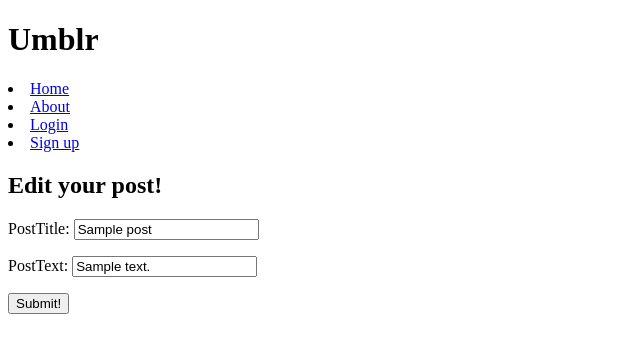
After one commit to vyomapatel7/umblr, a Django app: page /blog/post/edit/1/ in a window 1280 px wide. The commit adds this page. Shown: the top 353 px of the page, without its empty margins (0-640 px from the left). Run offline with Django 3.2, Linux system fonts and the light colour scheme; tables that the repository leaves empty hold one stand-in row (values such as "Sample post").

Commit message:
Create Post function works

```diff
--- /dev/null
+++ b/blog/forms.py
@@ -0,0 +1,12 @@
+from django.forms import ModelForm
+from .models import Blog, Post
+
+class BlogCreateForm(ModelForm):
+    class Meta:
+        model = Blog
+        fields = ('blogTitle', 'blogBio',)
+
+class PostCreateForm(ModelForm):
+    class Meta:
+        model = Post
+        fields = ('postTitle', 'postText')
--- a/blog/models.py
+++ b/blog/models.py
@@ -1,5 +1,6 @@
 from django.db import models
 from django.conf import settings
+
 
 class Blog(models.Model):
     blogTitle = models.CharField(max_length=200, blank=False)
--- /dev/null
+++ b/blog/templates/edit_post.html
@@ -0,0 +1,9 @@
+{% extends 'base.html' %}
+{% block content %}
+    <h2> Edit your post! </h2>
+    <form role="form" action="" method="post">
+        {% csrf_token %}
+        {{ form.as_p }}
+    <button type="submit"> Submit! </button>
+    </form>
+{% endblock %}
--- a/blog/urls.py
+++ b/blog/urls.py
@@ -3,4 +3,11 @@ from .import views
 
 urlpatterns = [
     path('myblog/', views.myblog, name='myblog'),
+    path('user/<id>/', views.blog, name='blog'),
+    path('post/<id>/', views.post, name='post'),
+    path('createpost/', views.create_post, name='create_post'),
+    path('create/', views.create_blog, name='create_blog'),
+    path('edit/<id>/', views.edit_blog, name='edit_blog'),
+    path('post/delete/<id>/', views.delete_post, name='delete_post'),
+    path('post/edit/<id>/', views.edit_post, name='edit_post'),
 ]
--- a/blog/views.py
+++ b/blog/views.py
@@ -1,17 +1,122 @@
-from django.shortcuts import render
-from .models import Blog
+from django.shortcuts import render, reverse, redirect
+from .models import Blog, Post
+from blog.forms import BlogCreateForm, PostCreateForm
 
 
 def home(request):
-    return render(request, 'home.html')
+    blogs = Blog.objects.all()
+    context = {
+        'blogs': blogs,
+    }
+
+    return render(request, 'home.html', context)
 
 def about(request):
     return render(request, 'about.html')
 
 def myblog(request):
     blog = Blog.objects.get(user=request.user)
+    post = Post.objects.filter(blog=blog)
     context = {
+        'blog': blog,
+        'post': post,
+    }
+
+    return render(request, 'blog.html', context)
+
+def post(request, id):
+    post = Post.objects.get(id=id)
+    blog = Blog.objects.get(post=post)
+    context = {
+        'post': post,
         'blog': blog,
     }
 
+    return render(request, 'post.html', context)
+
+
+def create_blog(request):
+    blog = None
+    form_class = BlogCreateForm
+    if request.method == 'POST':
+        form = form_class(request.POST, instance=blog)
+        if form.is_valid():
+            blog = form.save(commit=False)
+            blog.user = request.user
+            blog.save()
+            return redirect('myblog')
+    else:
+        form = form_class(instance=blog)
+
+    return render(request, 'create_blog.html', {
+        'form': form,
+        'blog': blog,
+    })
+
+
+def edit_blog(request, id):
+    blog = Blog.objects.get(id=id)
+    form_class = BlogCreateForm
+    if request.method == "POST":
+        form = form_class(request.POST, instance=blog)
+        if form.is_valid():
+            form.save()
+            return redirect('blog', id=blog.id)
+    else:
+        form = form_class(instance=blog)
+
+    return render(request, 'edit_blog.html', {
+        'form': form,
+        'blog': blog,
+    })
+
+def create_post(request):
+    print('hi')
+    form_class = PostCreateForm
+    if request.method == "POST":
+        form = form_class(request.POST)
+        if form.is_valid():
+            post = form.save(commit=False)
+            my_blog = Blog.objects.get(user=request.user)
+            post.blog = my_blog
+            post.save()
+            return redirect('myblog')
+    else:
+        form = form_class()
+
+    return render(request, 'create_post.html', {
+        'form': form,
+    })
+
+
+def blog(request, id):
+    blog = Blog.objects.get(id=id)
+    post = Post.objects.filter(blog=blog)
+    context = {
+        'blog': blog,
+        'post': post,
+    }
+
     return render(request, 'blog.html', context)
+
+
+def delete_post(request, id):
+    post = Post.objects.get(id=id)
+    post.delete()
+    return redirect('myblog')
+
+def edit_post(request, id):
+    post = Post.objects.get(id=id)
+    form_class = PostCreateForm
+    if request.method == 'POST':
+        form = form_class(request.POST, instance=post)
+        if form.is_valid():
+            form.save()
+            return redirect('myblog')
+    else:
+        form = form_class(instance=post)
+
+    return render(request, 'edit_post.html', {
+        'form': form,
+        'post': post,
+    })
--- a/templates/base.html
+++ b/templates/base.html
@@ -5,10 +5,19 @@
 </head>
 <body>
     <li><a href= "{% url 'home' %}"> Home </a></li>
-    <li><a href= "{% url 'about' %}"> About </li>
-    <li><a href= "{% url 'login' %}"> Login </a></li>
-    <li><a href= "{% url 'signup' %}"> Sign up </a></li>
-    <li><a href= "{% url 'myblog' %}"> My Blog </a></li>
+    <li><a href= "{% url 'about' %}"> About </li></a>
+    {% if user.is_authenticated %}
+        <li> Currently logged in as {{ user.username }} </li>
+        <li><a href= "{% url 'logout' %}"> Logout </a></li>
+        {% if user.blog %}
+            <li><a href= "{% url 'myblog' %}"> My Blog </a></li>
+        {% else %}
+            <li><a href= "{% url 'create_blog' %}"> Create Blog </a></li>
+        {% endif %}
+    {% else %}
+        <li><a href= "{% url 'login' %}"> Login </a></li>
+        <li><a href= "{% url 'signup' %}"> Sign up </a></li>
+    {% endif %}
 </body>
 <main>
     {% block content %}
--- a/templates/home.html
+++ b/templates/home.html
@@ -1,5 +1,8 @@
 {% extends 'base.html' %}
 
 {% block content %}
-Hello
+    <h1> Explore blogs </h1>
+    {% for blog in blogs %}
+        <p><a href="{% url 'blog' id=blog.id %}"> {{ blog.blogTitle }}</a></p>
+    {% endfor %}
 {% endblock %}
```
Also changed, not shown: blog/templates/blog.html (+11 -0 lines), blog/templates/create_blog.html (added, +9 -0 lines), blog/templates/create_post.html (added, +11 -0 lines), blog/templates/edit_blog.html (added, +11 -0 lines), blog/templates/post.html (added, +10 -0 lines).
